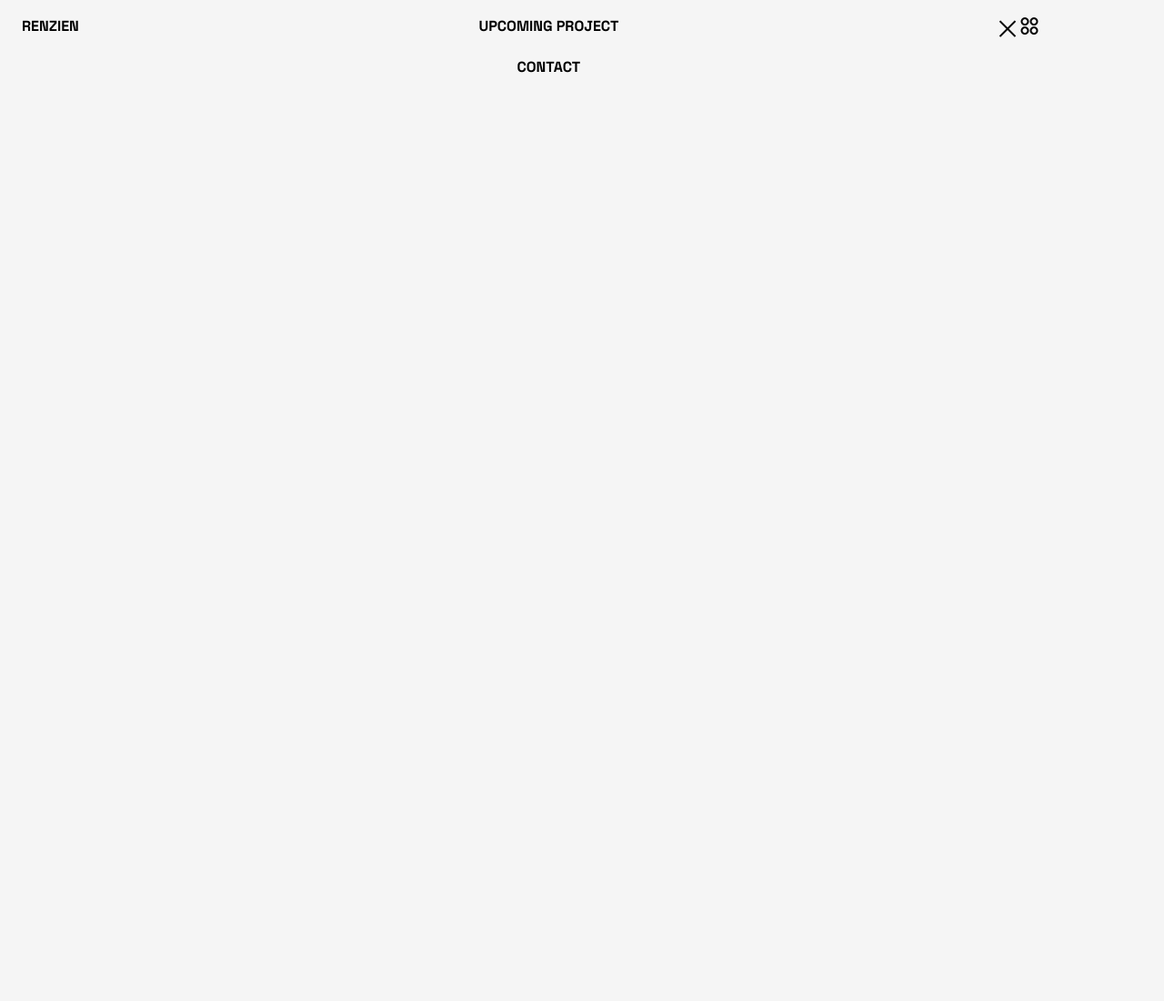
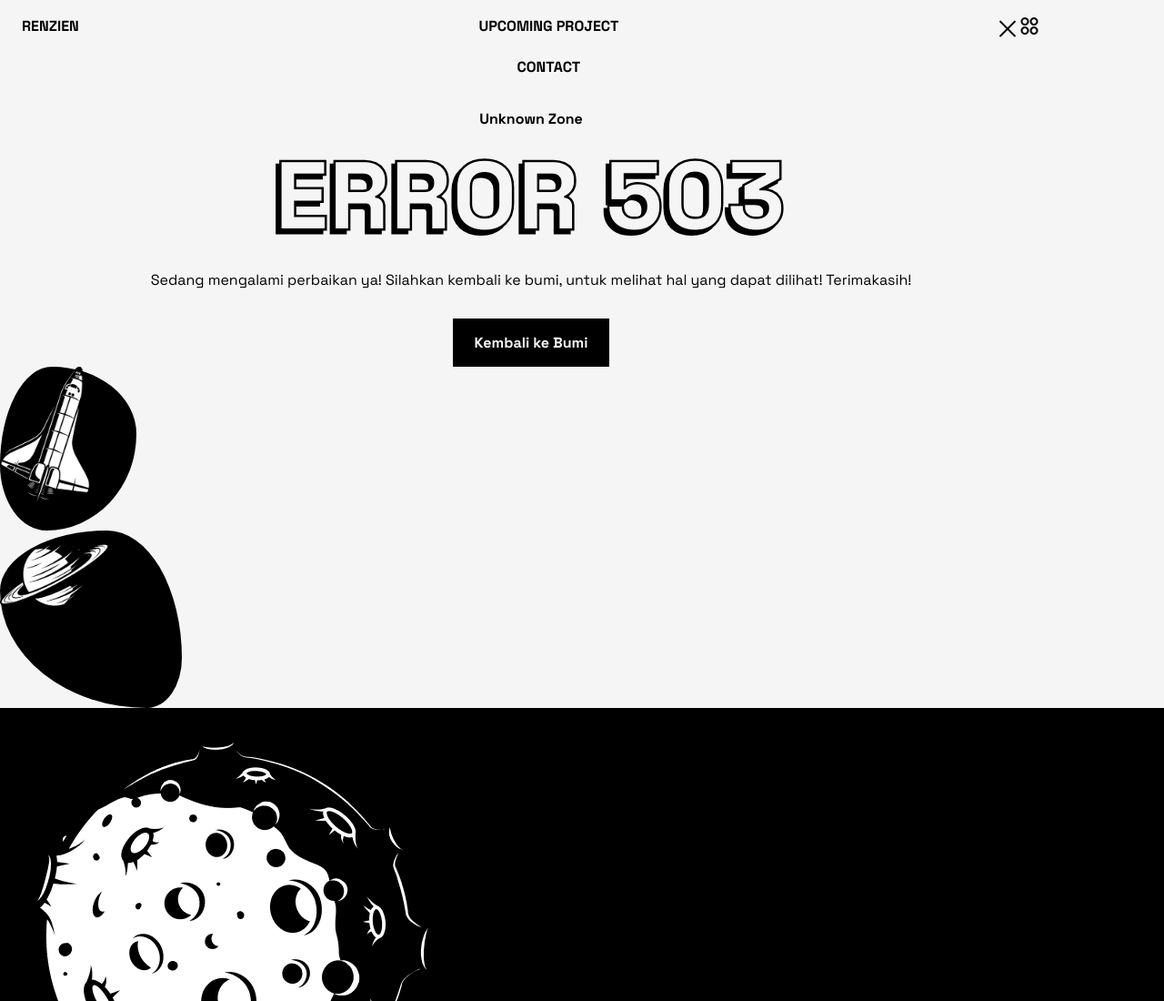
Before and after one commit to renzien/Under-Maintenance, a plain HTML site: page index.html in a window 1280 px wide. Shown: the top 1100 px of the page at 91% size. Before the commit the page ends 800 px from the top, so only its background shows below. Drawn offline with nearby package versions, Linux system fonts and the light colour scheme.

Commit message:
blob 1 & 2 done

```diff
--- a/assets/css/style.css
+++ b/assets/css/style.css
@@ -140,3 +140,77 @@ img {
 .show-menu {
     top: 0;
 }
+
+/* Halaman Utama */
+.home__container {
+    padding-top: 7.5rem;
+    /* height: 100vh;
+    display: grid;
+    grid-template-rows: max-content 320px;
+    row-gap: 2rem; */
+}
+
+.home__data {
+    text-align: center;
+}
+
+.home__subtitle {
+    font-size: var(--normal-font-size);
+    margin-bottom: .5rem;
+}
+
+.home__title {
+    font-size: var(--biggest-font-size);
+    -webkit-text-stroke: 5px var(--black-color);
+    color: var(--white-color);
+    paint-order: stroke;
+    filter: drop-shadow(-4px 4px 0 var(--black-color));
+    letter-spacing: 2px;
+    margin-bottom: 1rem;
+}
+
+.home__description {
+    padding-inline: 1.75rem;
+    margin-bottom: 2rem;
+}
+
+.home__button {
+    display: inline-flex;
+    background-color: var(--black-color);
+    color: var(--white-color);
+    font-weight: var(--font-bold);
+    padding: 1rem 1.5rem;
+    transition: box-shadow .4s;
+}
+
+.home__button:hover {
+    box-shadow: 0 8px 32px hsla(0, 0%, 0%, .2);
+}
+
+.home__images {
+    position: relative;
+}
+
+.home__images [class*=home__blob] {
+    background-color: var(--black-color);
+}
+
+.home__blob-1 {
+    width: 150px;
+    height: 180px;
+    border-radius: 38% 62% 66% 34%/60% 41% 59% 40%;
+}
+
+.home__img-1 {
+    width: 100px;
+}
+
+.home__blob-2 {
+    width: 200px;
+    height: 195px;
+    border-radius: 59% 41% 19% 81%/34% 72% 28% 66%;
+}
+
+.home__img-2 {
+    width: 120px;
+}
--- a/assets/js/main.js
+++ b/assets/js/main.js
@@ -16,3 +16,12 @@ if(navClose){
         navMenu.classList.remove('show-menu')
     })
 }
+
+// Hapus Menu pada Mobile
+const navLink = document.querySelectorAll('.nav__link')
+const linkAction = () => {
+    const navMenu = document.getElementById('nav-menu')
+    navMenu.classList.remove('show-menu')
+}
+
+navLink.forEach (n => n.addEventListener('click', linkAction))
--- a/index.html
+++ b/index.html
@@ -2,16 +2,19 @@
 <html lang="en">
   <head>
     <meta charset="UTF-8" />
-    <meta name="viewport" content="width=device-width, initial-scale=1.0"/>
+    <meta name="viewport" content="width=device-width, initial-scale=1.0" />
 
     <!-- Favicon -->
-    <link rel="icon" href="assets/img/favicon.png" type="image/png"/>
+    <link rel="icon" href="assets/img/favicon.png" type="image/png" />
 
     <!-- Remixicons -->
-    <link href="https://cdn.jsdelivr.net/npm/remixicon@4.3.0/fonts/remixicon.css" rel="stylesheet"/>
+    <link
+      href="https://cdn.jsdelivr.net/npm/remixicon@4.3.0/fonts/remixicon.css"
+      rel="stylesheet"
+    />
 
     <!-- CSS -->
-    <link rel="stylesheet" href="assets/css/style.css"/>
+    <link rel="stylesheet" href="assets/css/style.css" />
     <title>Under Maintenance!</title>
   </head>
   <body>
@@ -49,10 +52,38 @@
 
     <!-- Main -->
     <main class="main">
-
       <!-- Home -->
       <section class="home">
+        <div class="home__container container">
+          <div class="home__data">
+            <h3 class="home__subtitle">Unknown Zone</h3>
+            <h1 class="home__title">ERROR 503</h1>
+            <p class="home__description">Sedang mengalami perbaikan ya!
+              Silahkan kembali ke bumi, untuk melihat hal yang dapat dilihat! Terimakasih!
+            </p>
+            <a href="#" class="home__button">Kembali ke Bumi</a>
+          </div>
+        </div>
 
+        <div class="home__images">
+          <div class="home__blob-1">
+            <img src="assets/img/spacecraft.png" alt="image" class="home__img-1">
+          </div>
+
+          <div class="home__blob-2">
+            <img src="assets/img/planet-1.png" alt="image" class="home__img-2">
+          </div>
+
+          <div class="home__blob-3">
+            <img src="assets/img/planet-2.png" alt="image" class="home__img-3">
+          </div>
+
+          <div class="home__blob-4">
+            <img src="assets/img/astronaut.png" alt="image" class="home__img-4">
+          </div>
+
+          <img src="assets/img/ufo.png" alt="image" class="home__img-5">
+        </div>
       </section>
     </main>
 
```
Lines whose indentation alone changed are shown as unchanged.
